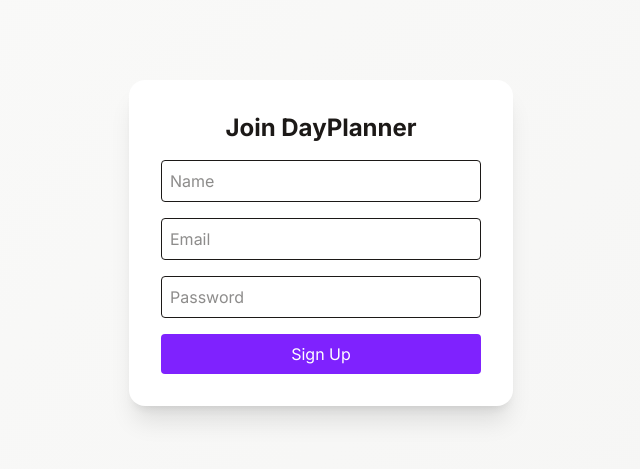
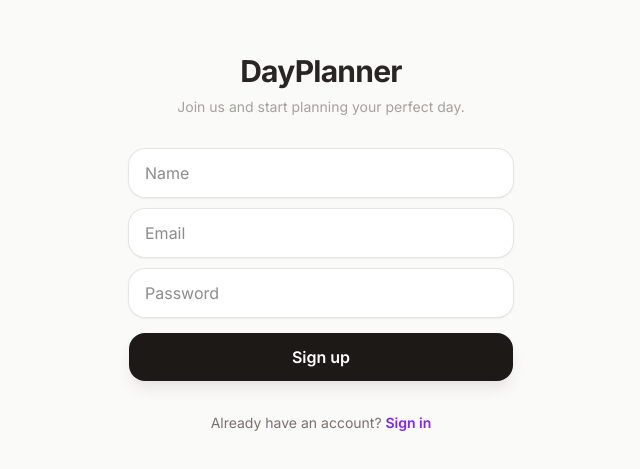
Before and after one commit to roshanvrazak/DayPlanner, a Next.js app: page /signup in a window 1280 px wide. Shown: the part 157-626 px from the top of the page, without its empty margins (319-959 px from the left). Built offline with nearby package versions, Linux system fonts and the light colour scheme.

Commit message:
style: redesign login and signup pages

```diff
--- a/src/app/login/page.tsx
+++ b/src/app/login/page.tsx
@@ -1,24 +1,75 @@
 "use client";
 import { signIn } from "next-auth/react";
 import { useState } from "react";
+import { motion } from "framer-motion";
+import Link from "next/link";
 
 export default function LoginPage() {
   const [email, setEmail] = useState("");
   const [password, setPassword] = useState("");
+  const [loading, setLoading] = useState(false);
+  const [error, setError] = useState("");
 
   const handleSubmit = async (e: React.FormEvent) => {
     e.preventDefault();
-    await signIn("credentials", { email, password, redirectTo: "/" });
+    setLoading(true);
+    setError("");
+    try {
+      const res = await signIn("credentials", { email, password, redirectTo: "/" });
+      if (res?.error) setError("Invalid email or password");
+    } catch {
+      setError("An unexpected error occurred");
+    } finally {
+      setLoading(false);
+    }
   };
 
   return (
-    <div className="min-h-screen flex items-center justify-center gradient-subtle">
-      <form onSubmit={handleSubmit} className="bg-white p-8 rounded-2xl shadow-xl w-full max-w-sm space-y-4">
-        <h1 className="text-2xl font-bold text-center">Login</h1>
-        <input type="email" placeholder="Email" className="w-full p-2 border rounded" onChange={e => setEmail(e.target.value)} />
-        <input type="password" placeholder="Password" className="w-full p-2 border rounded" onChange={e => setPassword(e.target.value)} />
-        <button className="w-full bg-violet-600 text-white p-2 rounded">Login</button>
-      </form>
+    <div className="min-h-screen flex items-center justify-center bg-stone-50 p-6">
+      <motion.div
+        initial={{ opacity: 0, y: 20 }}
+        animate={{ opacity: 1, y: 0 }}
+        className="w-full max-w-sm space-y-8"
+      >
+        <div className="text-center">
+          <h1 className="text-3xl font-bold text-stone-800 tracking-tight">DayPlanner</h1>
+          <p className="text-sm text-stone-400 mt-2">Simplify your day. One block at a time.</p>
+        </div>
+
+        <form onSubmit={handleSubmit} className="space-y-4">
+          <div className="space-y-3">
+            <input
+              type="email"
+              placeholder="Email"
+              className="w-full px-4 py-3 rounded-2xl border-0 bg-white shadow-sm ring-1 ring-stone-200 focus:ring-2 focus:ring-violet-500 transition-all outline-none"
+              onChange={e => setEmail(e.target.value)}
+              required
+            />
+            <input
+              type="password"
+              placeholder="Password"
+              className="w-full px-4 py-3 rounded-2xl border-0 bg-white shadow-sm ring-1 ring-stone-200 focus:ring-2 focus:ring-violet-500 transition-all outline-none"
+              onChange={e => setPassword(e.target.value)}
+              required
+            />
+          </div>
+
+          {error && (
+            <p className="text-xs text-red-500 text-center font-medium">{error}</p>
+          )}
+
+          <button
+            disabled={loading}
+            className="w-full py-3 rounded-2xl bg-stone-900 text-white font-semibold hover:bg-stone-800 transition-all disabled:opacity-50 shadow-lg shadow-stone-200"
+          >
+            {loading ? "Signing in..." : "Sign in"}
+          </button>
+        </form>
+
+        <p className="text-center text-sm text-stone-500">
+          New here? <Link href="/signup" className="text-violet-600 font-semibold hover:underline">Create account</Link>
+        </p>
+      </motion.div>
     </div>
   );
 }
--- a/src/app/signup/page.tsx
+++ b/src/app/signup/page.tsx
@@ -1,29 +1,92 @@
 "use client";
 import { useState } from "react";
 import { useRouter } from "next/navigation";
+import { motion } from "framer-motion";
+import Link from "next/link";
 
 export default function SignupPage() {
   const [form, setForm] = useState({ name: "", email: "", password: "" });
+  const [loading, setLoading] = useState(false);
+  const [error, setError] = useState("");
   const router = useRouter();
 
   const handleSubmit = async (e: React.FormEvent) => {
     e.preventDefault();
-    const res = await fetch("/api/signup", {
-      method: "POST",
-      body: JSON.stringify(form),
-    });
-    if (res.ok) router.push("/login");
+    setLoading(true);
+    setError("");
+    try {
+      const res = await fetch("/api/signup", {
+        method: "POST",
+        headers: { "Content-Type": "application/json" },
+        body: JSON.stringify(form),
+      });
+
+      if (res.ok) {
+        router.push("/login");
+      } else {
+        const data = await res.json();
+        setError(data.error || "Something went wrong. Please try again.");
+      }
+    } catch {
+      setError("An unexpected error occurred");
+    } finally {
+      setLoading(false);
+    }
   };
 
   return (
-    <div className="min-h-screen flex items-center justify-center gradient-subtle">
-      <form onSubmit={handleSubmit} className="bg-white p-8 rounded-2xl shadow-xl w-full max-w-sm space-y-4">
-        <h1 className="text-2xl font-bold text-center">Join DayPlanner</h1>
-        <input type="text" placeholder="Name" className="w-full p-2 border rounded" onChange={e => setForm({...form, name: e.target.value})} />
-        <input type="email" placeholder="Email" className="w-full p-2 border rounded" onChange={e => setForm({...form, email: e.target.value})} />
-        <input type="password" placeholder="Password" className="w-full p-2 border rounded" onChange={e => setForm({...form, password: e.target.value})} />
-        <button className="w-full bg-violet-600 text-white p-2 rounded">Sign Up</button>
-      </form>
+    <div className="min-h-screen flex items-center justify-center bg-stone-50 p-6">
+      <motion.div
+        initial={{ opacity: 0, y: 20 }}
+        animate={{ opacity: 1, y: 0 }}
+        className="w-full max-w-sm space-y-8"
+      >
+        <div className="text-center">
+          <h1 className="text-3xl font-bold text-stone-800 tracking-tight">DayPlanner</h1>
+          <p className="text-sm text-stone-400 mt-2">Join us and start planning your perfect day.</p>
+        </div>
+
+        <form onSubmit={handleSubmit} className="space-y-4">
+          <div className="space-y-3">
+            <input
+              type="text"
+              placeholder="Name"
+              className="w-full px-4 py-3 rounded-2xl border-0 bg-white shadow-sm ring-1 ring-stone-200 focus:ring-2 focus:ring-violet-500 transition-all outline-none"
+              onChange={e => setForm({ ...form, name: e.target.value })}
+              required
+            />
+            <input
+              type="email"
+              placeholder="Email"
+              className="w-full px-4 py-3 rounded-2xl border-0 bg-white shadow-sm ring-1 ring-stone-200 focus:ring-2 focus:ring-violet-500 transition-all outline-none"
+              onChange={e => setForm({ ...form, email: e.target.value })}
+              required
+            />
+            <input
+              type="password"
+              placeholder="Password"
+              className="w-full px-4 py-3 rounded-2xl border-0 bg-white shadow-sm ring-1 ring-stone-200 focus:ring-2 focus:ring-violet-500 transition-all outline-none"
+              onChange={e => setForm({ ...form, password: e.target.value })}
+              required
+            />
+          </div>
+
+          {error && (
+            <p className="text-xs text-red-500 text-center font-medium">{error}</p>
+          )}
+
+          <button
+            disabled={loading}
+            className="w-full py-3 rounded-2xl bg-stone-900 text-white font-semibold hover:bg-stone-800 transition-all disabled:opacity-50 shadow-lg shadow-stone-200"
+          >
+            {loading ? "Creating account..." : "Sign up"}
+          </button>
+        </form>
+
+        <p className="text-center text-sm text-stone-500">
+          Already have an account? <Link href="/login" className="text-violet-600 font-semibold hover:underline">Sign in</Link>
+        </p>
+      </motion.div>
     </div>
   );
 }
```
